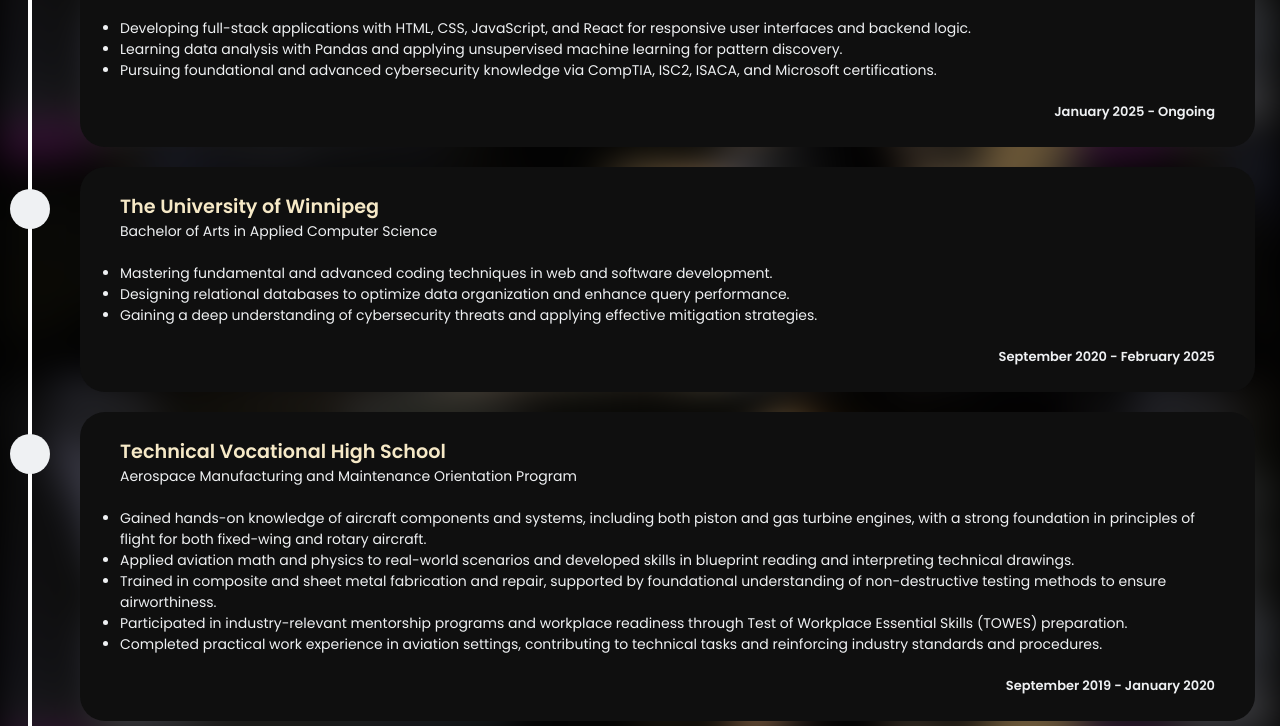
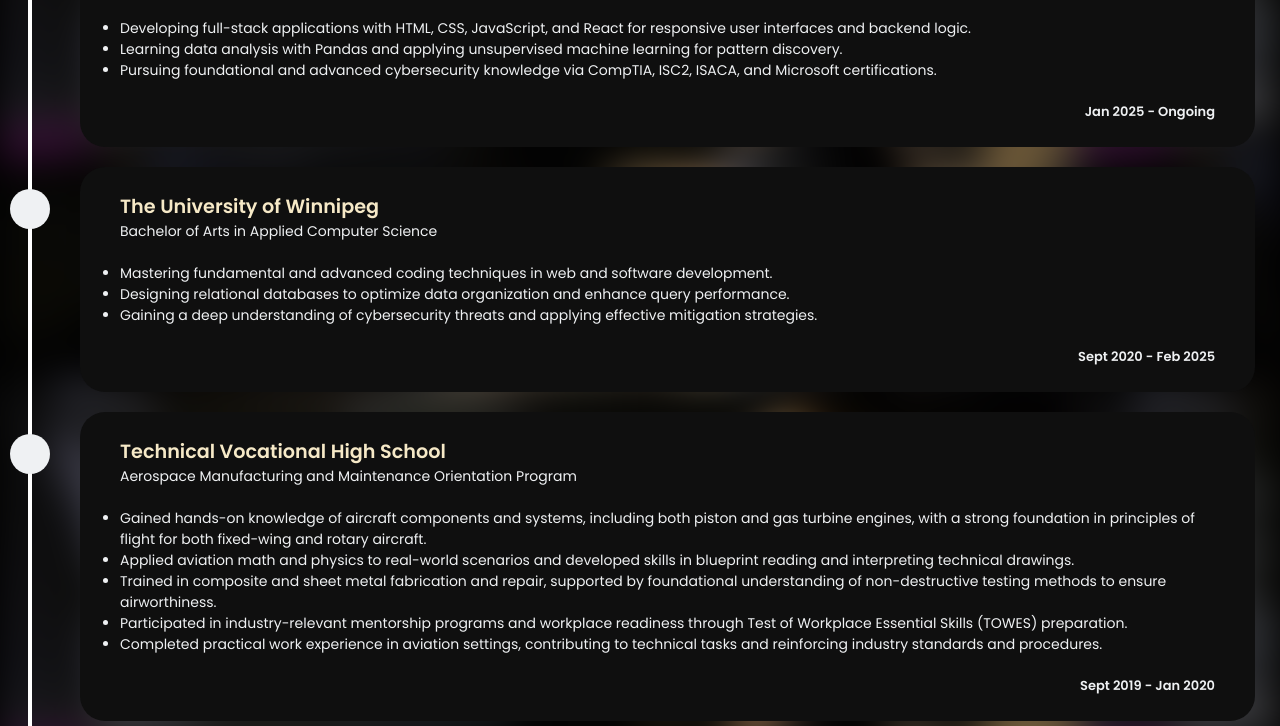
Before and after one commit to AllenClarkV/Codecademy, a plain HTML site: page subpages/education.html in a window 1280 px wide. Shown: the part 226-952 px from the top of the page. Drawn offline with Linux system fonts and the light colour scheme.

Commit message:
Month text change

```diff
--- a/subpages/education.html
+++ b/subpages/education.html
@@ -47,7 +47,7 @@
               </li>
             </ul>
             <br />
-            <p class="year">January 2025 - Ongoing</p>
+            <p class="year">Jan 2025 - Ongoing</p>
           </div>
         </div>
         <div class="container rightcontainer">
@@ -73,7 +73,7 @@
               </li>
             </ul>
             <br />
-            <p class="year">September 2020 - February 2025</p>
+            <p class="year">Sept 2020 - Feb 2025</p>
           </div>
         </div>
         <div class="container leftcontainer">
@@ -113,7 +113,7 @@
               </li>
             </ul>
             <br />
-            <p class="year">September 2019 - January 2020</p>
+            <p class="year">Sept 2019 - Jan 2020</p>
           </div>
         </div>
         <div class="container rightcontainer">
```
Also changed, not shown: subpages/experience.html (+2 -2 lines).
